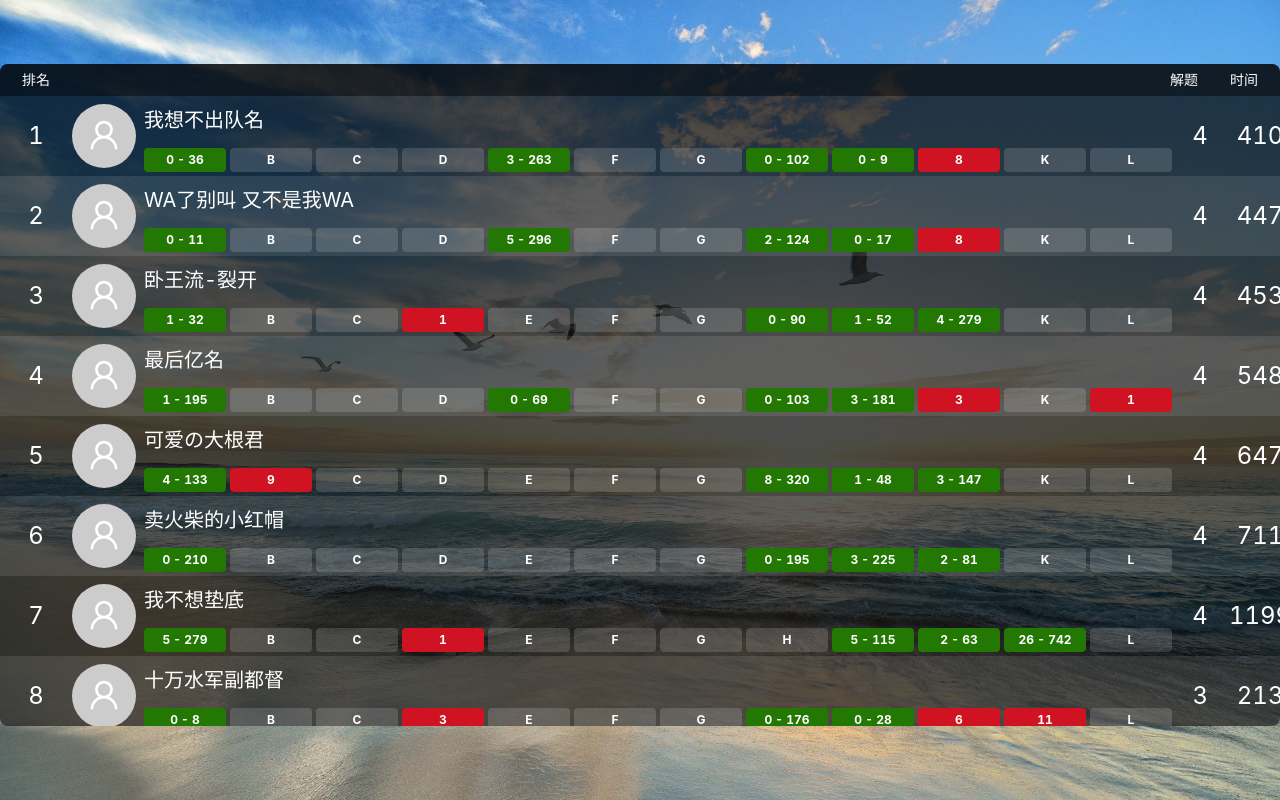
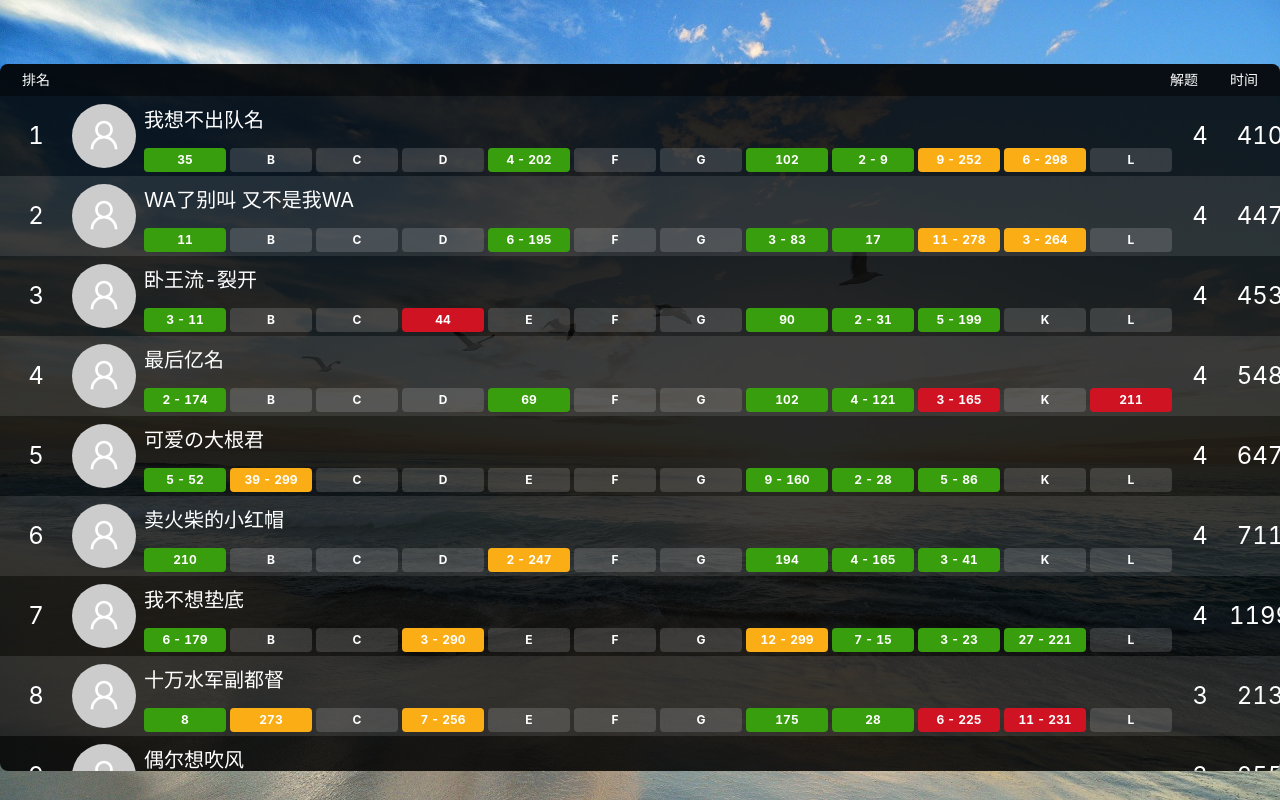
Before and after one commit to WeJudge/fancy-rank, a React (Create React App) app: page / in a window 1280 px wide. Built offline with nearby package versions, Linux system fonts and the light colour scheme.

Commit message:
完善数据结构

```diff
--- a/src/components/item.jsx
+++ b/src/components/item.jsx
@@ -1,10 +1,9 @@
 import React from 'react';
-import { Avatar, Icon } from 'antd';
+import { Avatar } from 'antd';
 import { get } from 'lodash';
 import classnames from 'classnames';
 import PropTypes from 'prop-types';
 import { UserOutlined } from '@ant-design/icons';
-import ReactSvg from '../images/react.svg'
 
 export const indexToChar = (index) => {
   const indexParsed = parseInt(index, 10);
@@ -19,14 +18,52 @@ class FancyRankItem extends React.Component {
     problems: PropTypes.arrayOf(PropTypes.string),
     problemInfos: PropTypes.shape({}),
     accountInfo: PropTypes.shape({}),
+    diffSolutions: PropTypes.shape({}),   // Solution变化数据
+    rollingStatus: PropTypes.shape({}),   // 滚榜判定情况
   };
 
   static defaultProps = {};
 
-  state = {};
+  static getDerivedStateFromProps (nextProps, prevState) {
+    const { accountInfo, problems, problemInfos, rollingStatus, diffSolutions } = nextProps;
+    let solved = 0;
+    let totalUsedTime = 0;
+    problems.map((pid) => {
+      const hasNewStatus = rollingStatus.hasOwnProperty(pid);
+      const hasStatus = get(accountInfo, 'solutions', {}).hasOwnProperty(pid);
+      let accepted = 0, timeUsed = 0;
+      if (hasNewStatus) {
+        // 有diff记录的时候用diff里边的时间
+        accepted = get(diffSolutions, `${pid}.accepted`, 0);
+        timeUsed = get(diffSolutions, `${pid}.time_used`, 0);
+        if (rollingStatus[pid] === 2) {
+          // 滚动过，只有过题了才记录时间
+          solved += (accepted > 0 ? 1 : 0);
+          totalUsedTime += (accepted > 0 ? timeUsed : 0);
+        }
+      } else {
+        // 否则用account里边的时间
+        if (hasStatus) {
+          accepted = get(accountInfo, `solutions.${pid}.accepted`, 0);
+          timeUsed = get(accountInfo, `solutions.${pid}.time_used`, 0);
+          solved += (accepted > 0 ? 1 : 0);
+          totalUsedTime += (accepted > 0 ? timeUsed : 0);
+        }
+      }
+    });
+    return {
+      solved,
+      totalUsedTime
+    }
+  }
+
+  state = {
+    solved: 0,
+    totalUsedTime: 0,
+  };
 
   render() {
-    const { accountInfo, problems, problemInfos } = this.props;
+    const { accountInfo, problems, problemInfos, rollingStatus, diffSolutions } = this.props;
     return <div
       className="fancy-rank-item"
       style={{ top: this.props.top }}
@@ -41,43 +78,63 @@ class FancyRankItem extends React.Component {
         </div>
         <div className="rank-item-content-problems">
           {problems.map((pid) => {
+            const hasNewStatus = rollingStatus.hasOwnProperty(pid);     // 是否有diff记录
             const problem = problemInfos[pid];
-            const submission = get(accountInfo, `solutions.${pid}.submission`, 0);
-            const accepted = get(accountInfo, `solutions.${pid}.accepted`, 0);
-            const penalty = get(accountInfo, `solutions.${pid}.penalty`, 0);
-            const timeUsed = (get(accountInfo, `solutions.${pid}.time_used`, 0) / 60).toFixed(0);
+
+            let submission = 0, accepted = 0, lastSubmitTime = 0;
+            if (hasNewStatus) {
+              // 有diff记录的时候用diff里边的时间
+              submission = get(diffSolutions, `${pid}.submission`, 0);
+              accepted = get(diffSolutions, `${pid}.accepted`, 0);
+              lastSubmitTime = Math.floor(get(diffSolutions, `${pid}.last_submit_time`, 0) / 60);
+            } else {
+              // 否则用account里边的时间
+              submission = get(accountInfo, `solutions.${pid}.submission`, 0);
+              accepted = get(accountInfo, `solutions.${pid}.accepted`, 0);
+              lastSubmitTime = Math.floor(get(accountInfo, `solutions.${pid}.last_submit_time`, 0) / 60);
+            }
+
             const isAccepted = accepted > 0;
             const hasSubmitted = submission > 0;
-            const classMapping = {
-              accepted: isAccepted,
-              failed: hasSubmitted && !isAccepted,
+            // 颜色设置
+            const classMapping = {};
+            if (hasNewStatus) {
+              if (rollingStatus[pid] === 2) {
+                // 有滚动过
+                classMapping['accepted'] = isAccepted;
+                classMapping['failed'] = hasSubmitted && !isAccepted;
+              } else if (rollingStatus[pid] === 1) {
+                // 滚动中
+                classMapping['pending'] = true;
+              } else {
+                // 没有滚动过
+                classMapping['changed'] = true;
+              }
+            } else {
+              classMapping['accepted'] = isAccepted;
+              classMapping['failed'] = hasSubmitted && !isAccepted;
+            }
+            // 文本设置
+            const buildText = () => {
+              if (submission > 1) {
+                return `${submission} - ${lastSubmitTime}`;
+              } else if (submission === 1) {
+                return `${lastSubmitTime}`;
+              } else {
+                return indexToChar(get(problem, 'order', 0))
+              }
             };
-            const buildText = () => {
-              if (classMapping.accepted) {
-                return `${penalty} - ${ timeUsed}`;
-              } else if (classMapping.failed) {
-                return `${penalty}`;
-              }
-              return indexToChar(get(problem, 'order', 0))
-            };
-            return <div className={classnames("rank-item-content-problems-tag", classMapping)}>
+            return <div key={pid} className={classnames("rank-item-content-problems-tag", classMapping)}>
               {buildText()}
             </div>;
           })}
-          {/*<div className="rank-item-content-problems-tag">A</div>*/}
-          {/*<div className="rank-item-content-problems-tag accepted">233</div>*/}
-          {/*<div className="rank-item-content-problems-tag failed">-5</div>*/}
-          {/*<div className="rank-item-content-problems-tag changed">-7</div>*/}
-          {/*<div className="rank-item-content-problems-tag">E</div>*/}
-          {/*<div className="rank-item-content-problems-tag">F</div>*/}
-          {/*<div className="rank-item-content-problems-tag">G</div>*/}
         </div>
       </div>
       <div className="rank-item-solved">
-        {get(accountInfo, 'solved')}
+        {this.state.solved}
       </div>
       <div className="rank-item-times">
-        {(get(accountInfo, 'time_used') / 60).toFixed(0)}
+        {(this.state.totalUsedTime / 60).toFixed(0)}
       </div>
     </div>;
   }
--- a/src/fancy_rank.jsx
+++ b/src/fancy_rank.jsx
@@ -31,17 +31,24 @@ class FancyRank extends React.Component {
   initState = () => {
     const rankListRaw = JSON.parse(JSON.stringify(get(this.props.fancyRankData, 'ranklist', [])));
     const problemListRaw = JSON.parse(JSON.stringify(get(this.props.fancyRankData, 'problems', [])));
+    const diffSolutionsRaw = JSON.parse(JSON.stringify(get(this.props.fancyRankData, 'diff_solutions', {})));
     const rankList = [];
     const accountInfos = {};
     const problems = [];
     const problemInfos = {};
+    const rollingStatus = {};   // { accountId: { problemId: true } }
     // 执行normalizr操作
     rankListRaw.forEach((item) => {
       const accountId = get(item, 'account.id');
+      const diffSolutions = get(diffSolutionsRaw, `${accountId}`, {});
       rankList.push(accountId);
       accountInfos[accountId] = item;
+      rollingStatus[accountId] = {};
+      Object.keys(diffSolutions).forEach((pid) => {
+        rollingStatus[accountId][pid] = 0;
+      })
     });
-    problemListRaw.sort((a, b) => a.order > b.order);
+    problemListRaw.sort((a, b) => a.order - b.order);
     problemListRaw.forEach((item) => {
       const problemId = get(item, 'problem_id');
       problems.push(problemId);
@@ -52,13 +59,14 @@ class FancyRank extends React.Component {
       accountInfos,
       problems,
       problemInfos,
+      rollingStatus,
+      diffSolutionsRaw,
       currentIndex: 0,
     }
   };
 
   setPosition = (from, to) => {
     const { indexMapping } = this.state;
-
 
   };
 
@@ -79,6 +87,8 @@ class FancyRank extends React.Component {
             problems={this.state.problems}
             problemInfos={this.state.problemInfos}
             accountInfo={this.state.accountInfos[accountId]}
+            diffSolutions={this.state.diffSolutionsRaw[accountId]}
+            rollingStatus={this.state.rollingStatus[accountId]}
           />;
         })}
       </div>
--- a/src/styles/fancy-rank.scss
+++ b/src/styles/fancy-rank.scss
@@ -7,10 +7,10 @@ $fancy-rank-header-height: 32px;
 
 .fancy-rank {
  min-width: 1280px;
- background: rgba(0, 0, 0, 0.7);
+ background: rgba(0, 0, 0, 0.85);
  top: 5%;
  width: 100%;
- height: 90%;
+ height: 96%;
  margin: 0 auto;
  border-radius: 8px;
  overflow: hidden;
@@ -113,10 +113,10 @@ $fancy-rank-header-height: 32px;
       text-align: center;
       border-radius: 4px;
       &.accepted {
-       background: #237804;
+       background: #389e0d;
       }
       &.changed {
-       background: #d48806;
+       background: #faad14;
       }
       &.failed {
        background: #cf1322;
@@ -131,7 +131,6 @@ $fancy-rank-header-height: 32px;
       }
       &.pending {
        animation: fancy-rank-tag-pending-animate .5s infinite alternate;
-
       }
      }
     }
```
Also changed, not shown: src/data.json (+1 -1 lines).
